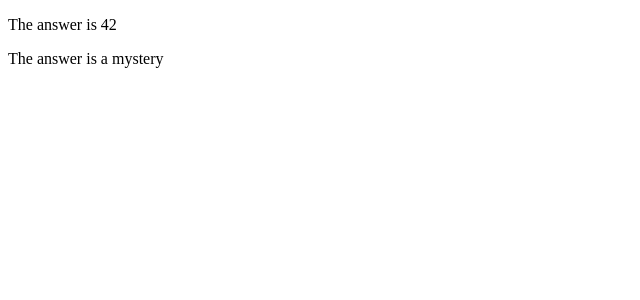
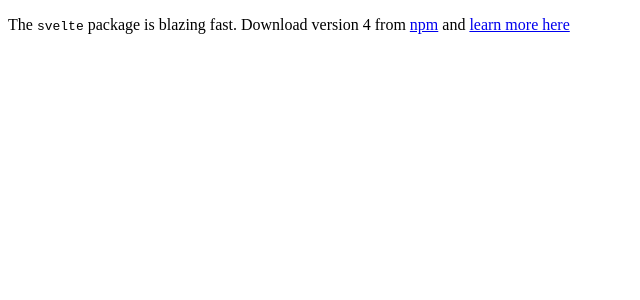
Before and after one commit to yutak23/intro-svelt-vite-js, a Svelte app: page / in a window 1280 px wide. Shown: the top 300 px of the page, without its empty margins (0-640 px from the left). Built offline with nearby package versions, Linux system fonts and the light colour scheme.

Commit message:
feat: Part 1 / Props / Spread props

```diff
--- a/src/App.svelte
+++ b/src/App.svelte
@@ -1,6 +1,16 @@
 <script>
-	import Nested from './Nested.svelte';
+	import PackageInfo from './PackageInfo.svelte';
+
+	const pkg = {
+		name: 'svelte',
+		speed: 'blazing',
+		version: 4,
+		website: 'https://svelte.dev'
+	};
 </script>
 
-<Nested answer={42} />
-<Nested />
+<!-- propsの書き忘れが起きる -->
+<!-- <PackageInfo name={pkg.name} speed={pkg.speed} website={pkg.website} />  -->
+
+<!-- スプレッド演算子を使うとpropsの書き忘れを防げる -->
+<PackageInfo {...pkg} />
--- a/src/Nested.svelte
+++ /dev/null
@@ -1,5 +0,0 @@
-<script>
-	export let answer = 'a mystery';
-</script>
-
-<p>The answer is {answer}</p>
--- /dev/null
+++ b/src/PackageInfo.svelte
@@ -0,0 +1,13 @@
+<script>
+	export let name;
+	export let version;
+	export let speed;
+	export let website;
+
+	$: href = `https://www.npmjs.com/package/${name}`;
+</script>
+
+<p>
+	The <code>{name}</code> package is {speed} fast. Download version {version} from
+	<a {href}>npm</a> and <a href={website}>learn more here</a>
+</p>
```
